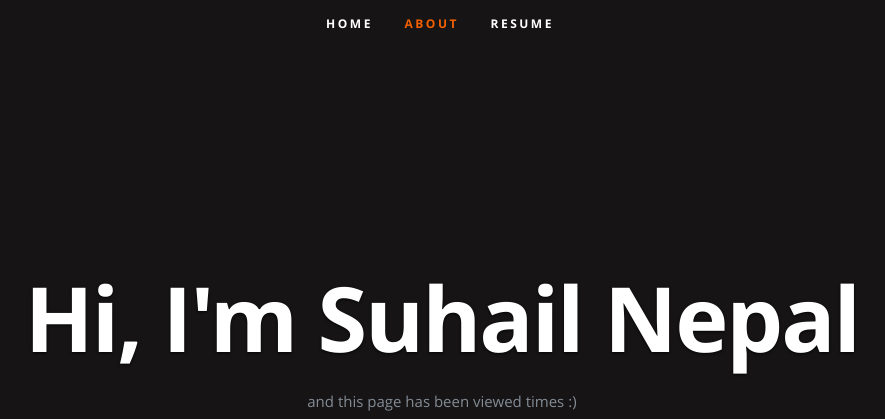
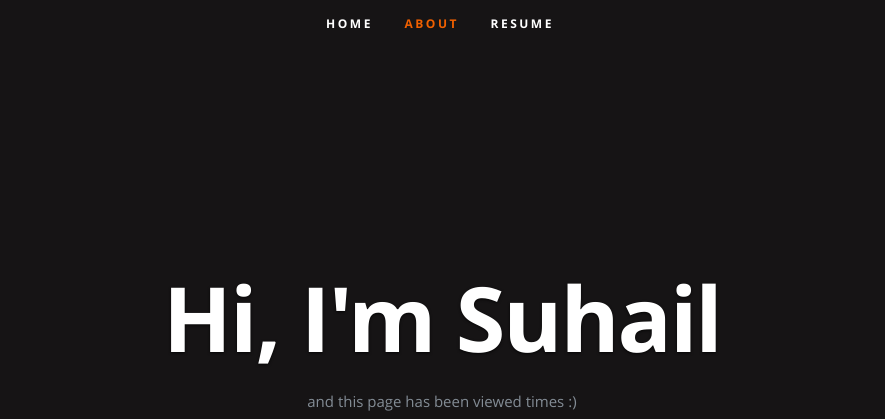
Before and after one commit to suhailnepal/suhail-azure-resume-challenge, a plain HTML site: page frontend/index.html in a window 1280 px wide. Shown: the top 419 px of the page, without its empty margins (200-1085 px from the left). Drawn offline with nearby package versions, Linux system fonts and the light colour scheme; no server answers.

Commit message:
Changes to frontend

```diff
--- a/frontend/index.html
+++ b/frontend/index.html
@@ -54,7 +54,7 @@
 
       <div class="row banner">
          <div class="banner-text">
-            <h1 class="responsive-headline">Hi, I'm Suhail Nepal</h1>
+            <h1 class="responsive-headline">Hi, I'm Suhail</h1>
 
             <p>and this page has been viewed <a id="counter"></a> times :) </p>
             <ul class="social">
```
